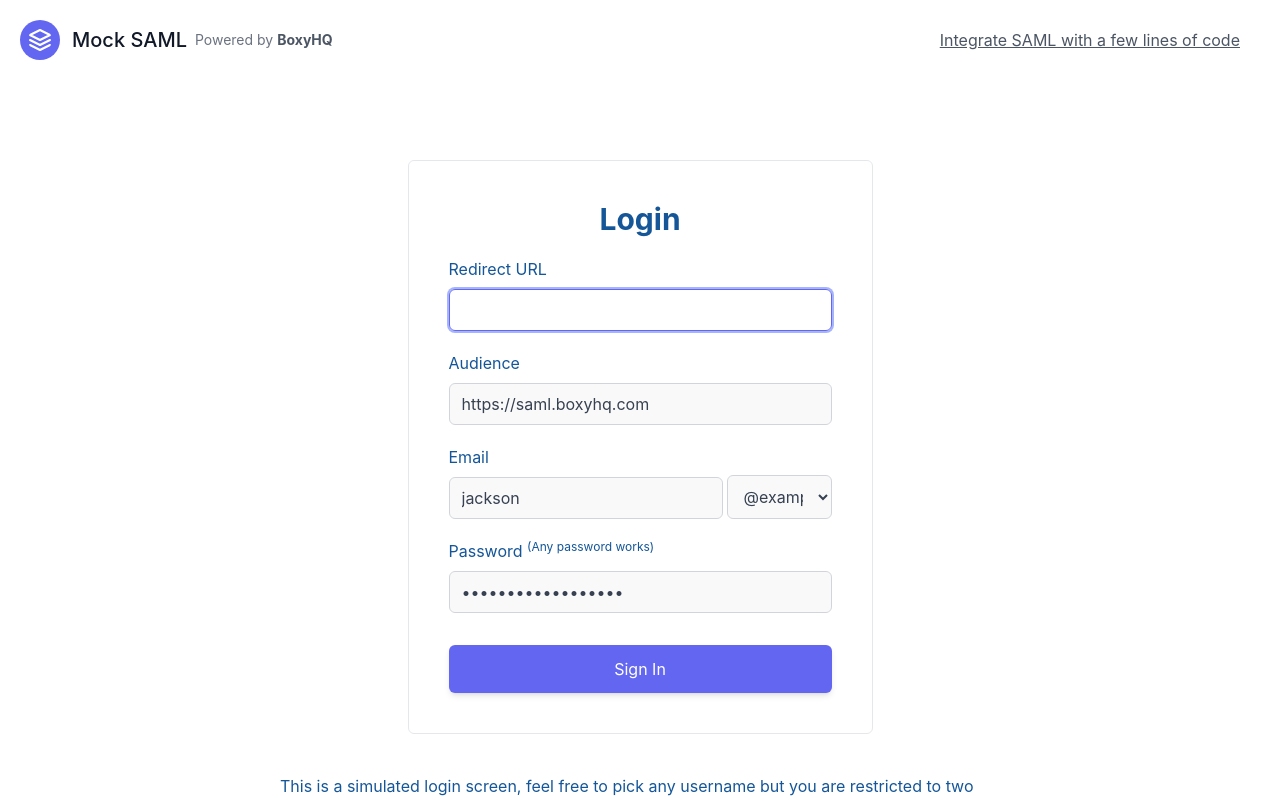
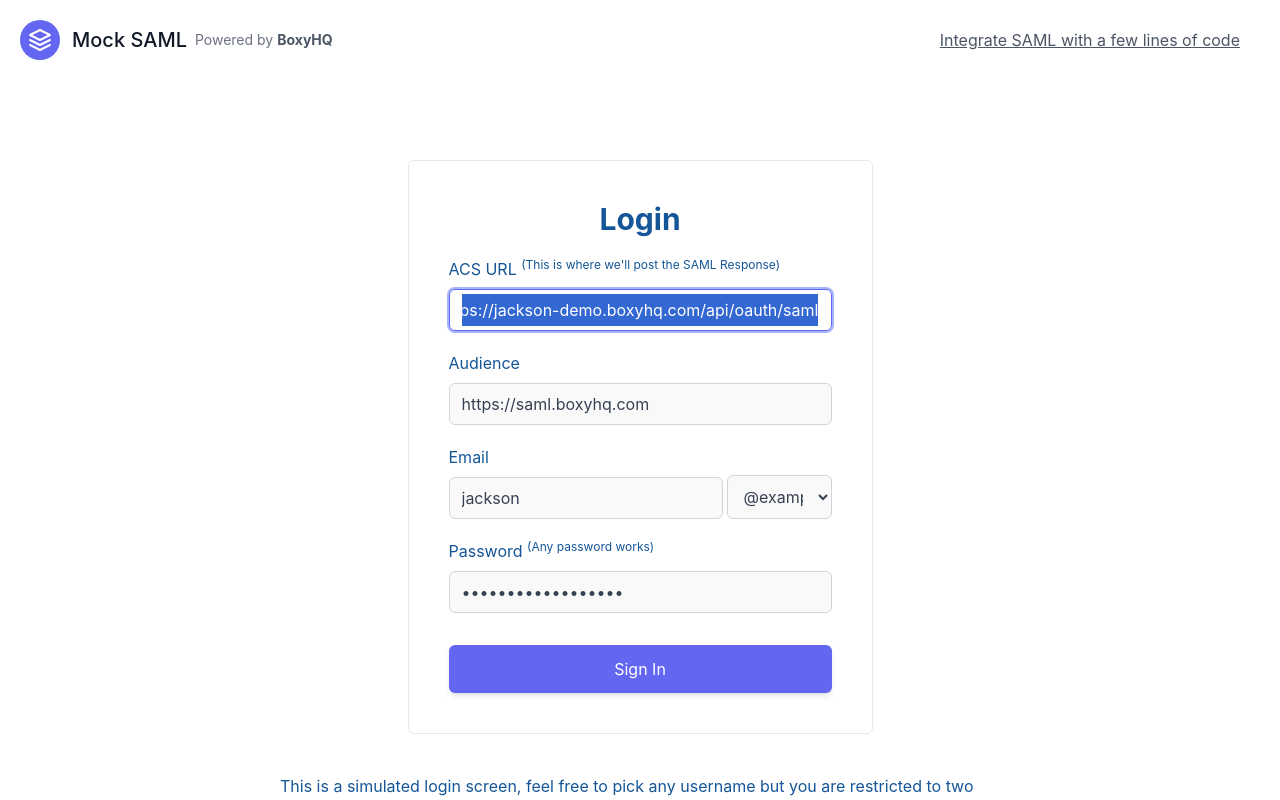
Before and after one commit to boxyhq/mock-saml, a Next.js app: page /saml/login in a window 1280 px wide. Built offline with nearby package versions, Linux system fonts and the light colour scheme; no server answers.

Commit message:
redirectUrl -> acsUrl

```diff
--- a/pages/saml/login.tsx
+++ b/pages/saml/login.tsx
@@ -10,20 +10,20 @@
   const [state, setState] = useState({
     username: 'jackson',
     domain: 'example.com',
-    redirectUrl: '',
+    acsUrl: 'https://jackson-demo.boxyhq.com/api/oauth/saml',
     audience: 'https://saml.boxyhq.com',
   });
 
-  const redirectUrlInp = useRef<HTMLInputElement>(null);
+  const acsUrlInp = useRef<HTMLInputElement>(null);
   // Set focus to email input on load
   const emailInp = useRef<HTMLInputElement>(null);
   useEffect(() => {
     if (acsUrl && emailInp.current) {
       emailInp.current.focus();
       emailInp.current.select();
-    } else if (redirectUrlInp.current) {
-      redirectUrlInp.current.focus();
-      redirectUrlInp.current.select();
+    } else if (acsUrlInp.current) {
+      acsUrlInp.current.focus();
+      acsUrlInp.current.select();
     }
   }, []);
 
@@ -39,7 +39,7 @@
   const handleSubmit = async (e: FormEvent<HTMLFormElement>) => {
     e.preventDefault();
 
-    const { username, domain, redirectUrl } = state;
+    const { username, domain } = state;
 
     const response = await fetch(`/api/saml/auth`, {
       method: 'POST',
@@ -50,7 +50,7 @@
         email: `${username}@${domain}`,
         id,
         audience: audience || state.audience,
-        acsUrl: acsUrl || redirectUrl,
+        acsUrl: acsUrl || state.acsUrl,
         providerName,
         relayState,
       }),
@@ -78,16 +78,17 @@
           {acsUrl ? null : (
             <div>
               <div className='mt-5'>
-                <label htmlFor='redirectUrl' className='mb-2 block'>
-                  Redirect URL
+                <label htmlFor='acsUrl' className='mb-2 block'>
+                  ACS URL <sup>(This is where we'll post the SAML Response)</sup>
                 </label>
                 <input
-                  name='redirectUrl'
-                  id='redirectUrl'
-                  ref={redirectUrlInp}
+                  name='acsUrl'
+                  id='acsUrl'
+                  ref={acsUrlInp}
                   autoComplete='off'
                   type='text'
-                  value={state.redirectUrl}
+                  placeholder='https://jackson-demo.boxyhq.com/api/oauth/saml'
+                  value={state.acsUrl}
                   onChange={handleChange}
                   className='input w-full'
                 />
@@ -124,7 +125,7 @@
                 value={state.username}
                 onChange={handleChange}
                 className='input'
-                title='Please provide a mock example.com email address'
+                title='Please provide a mock email address'
               />
             </div>
             <select
@@ -143,7 +144,6 @@
             </label>
             <input
               id='password'
-              readOnly={true}
               autoComplete='off'
               type='password'
               defaultValue='samlstrongpassword'
```
